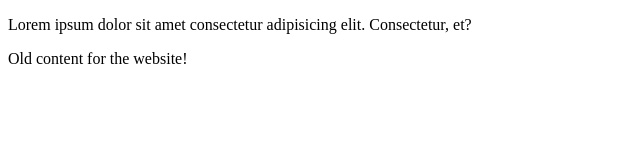
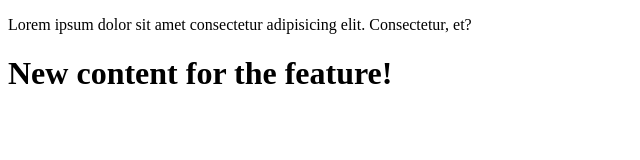
Before and after one commit to Vethan123/learn, a plain HTML site: page index.html in a window 1280 px wide. Shown: the whole page, without its empty margins (0-640 px from the left). Drawn offline with Linux system fonts and the light colour scheme.

Commit message:
commit in branch-1

```diff
--- a/index.html
+++ b/index.html
@@ -8,7 +8,7 @@
 <body>
     <p>Lorem ipsum dolor sit amet consectetur adipisicing elit. Consectetur, et?</p>
     <div id="content">
-        <p>Old content for the website!</p>
+        <h1>New content for the feature!</h1>
     </div>
 
 </body>
```
